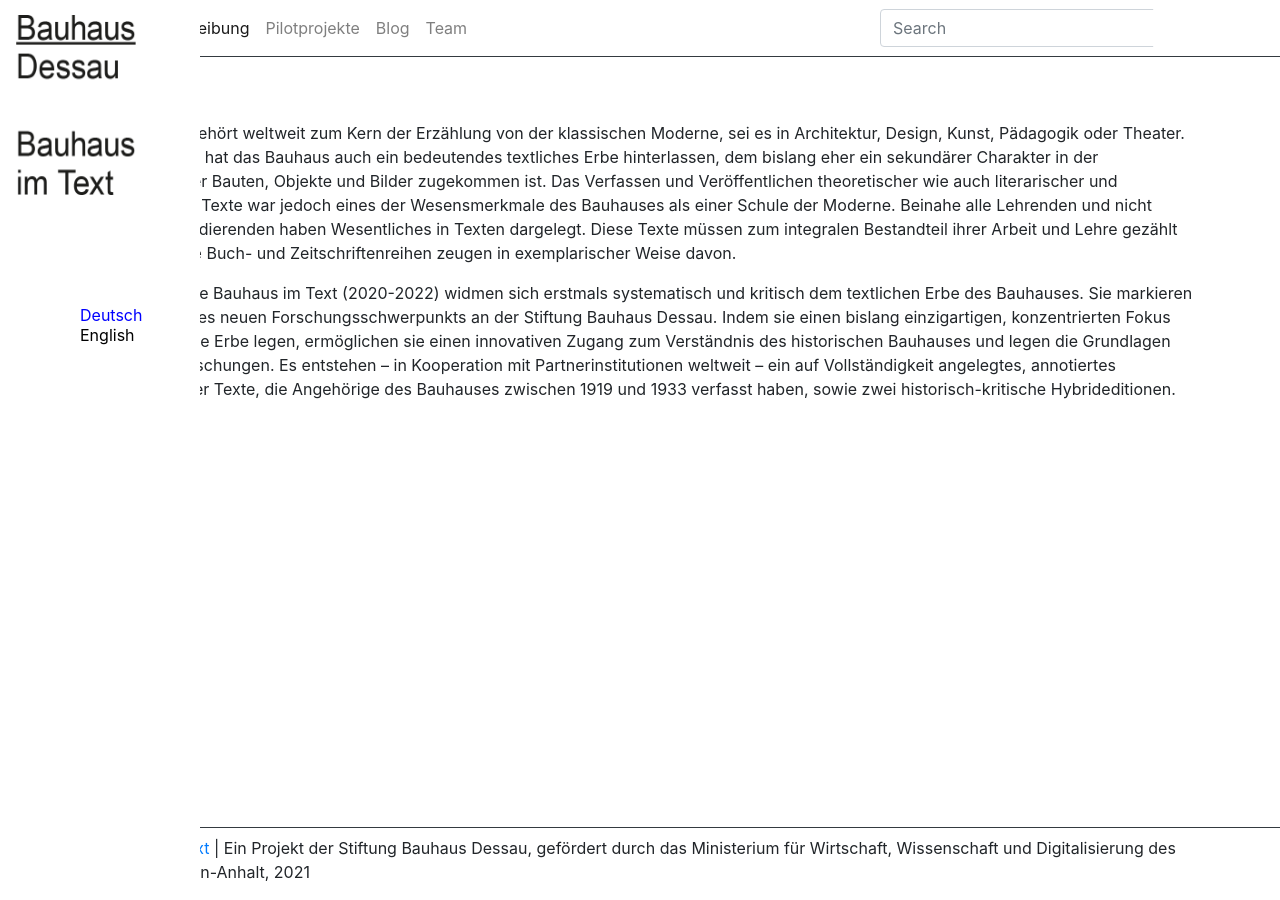
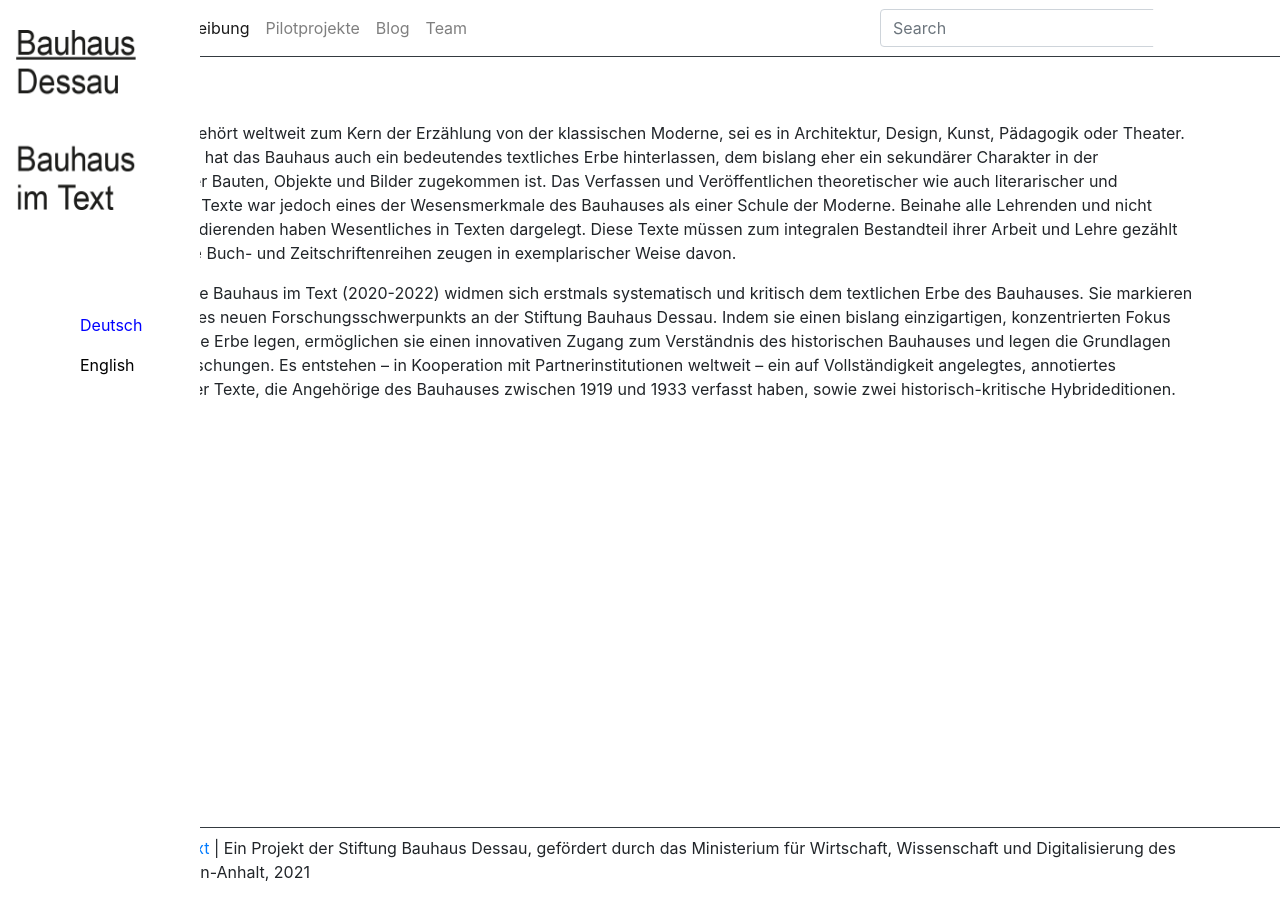
Before and after one commit to Bauhaus-im-Text/internetauftritt, a Jekyll site: the page built from pages/index.md, in a window 1280 px wide. Built offline with Jekyll 4.4.1, drawn with Linux system fonts in a browser that asks for light colours.

Commit message:
Update _custom.scss

```diff
--- a/_sass/_custom.scss
+++ b/_sass/_custom.scss
@@ -9,12 +9,12 @@
   left: 0;
   background-color: white;
   overflow-x: hidden;
-  padding-top: 16px;
+  padding-top: 21px;
 }
 
 /* Style sidebar links */
 .sidebar a {
-  padding: 6px 8px 6px 16px;
+  padding: 16px;
   text-decoration: none;
   font-size: 16px;
   color: black;
@@ -32,6 +32,7 @@
   .sidebar {padding-top: 15px;}
   .sidebar a {font-size: 16px;}
 }
+
 #nav-tools {
   position: absolute;
   top: 312px;
@@ -60,7 +61,7 @@
   background: transparent;
   font-family: Arial, sans-serif;
   font-size: 14px;
-  line-height: 1.4;
+  line-height: 0.5;
   width: 96px;
   text-transform: uppercase;
   outline: none;
```
